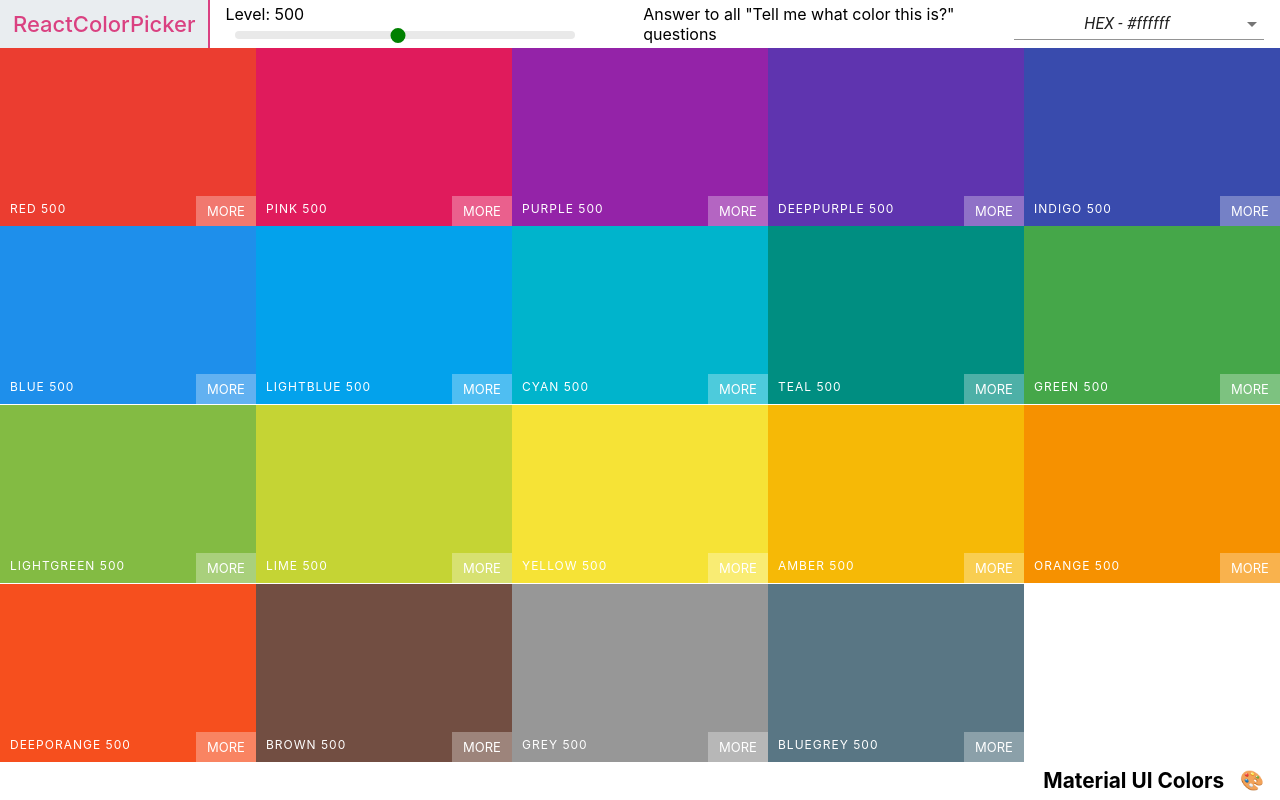
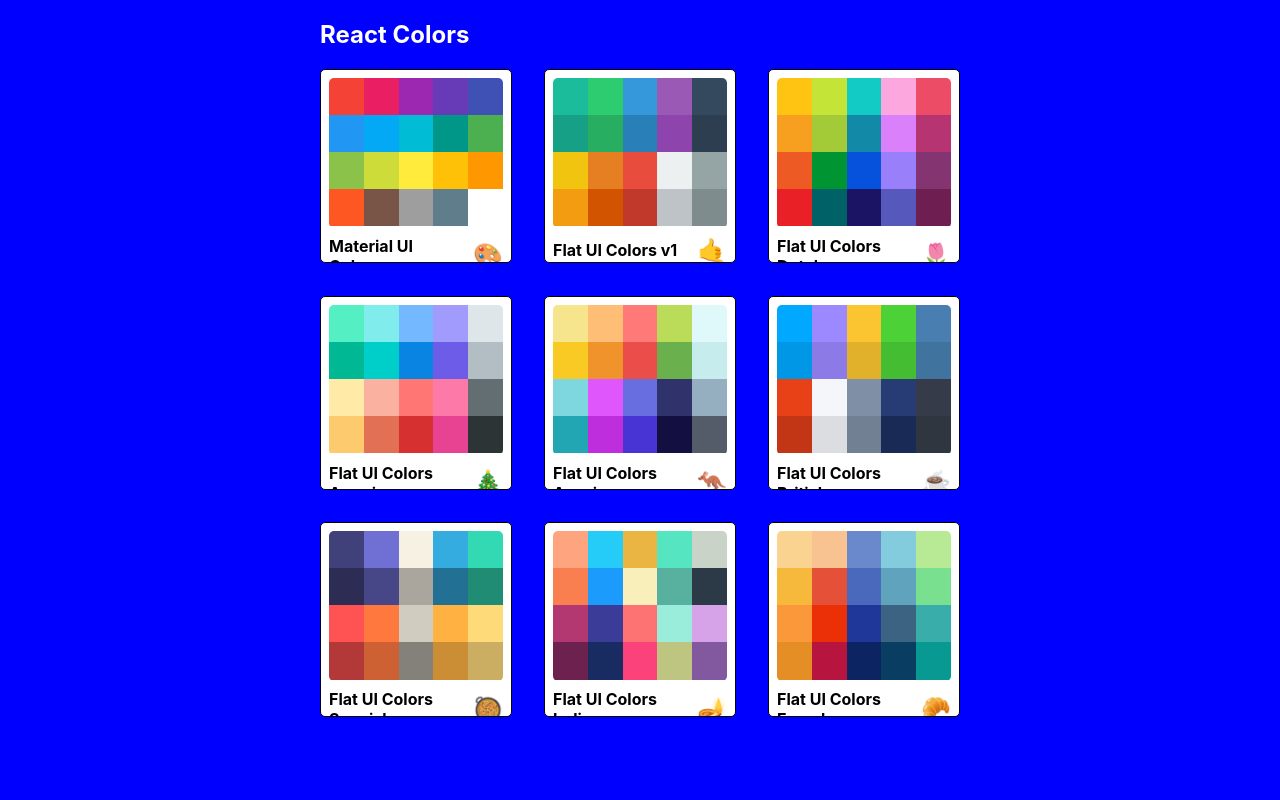
Before and after one commit to nidhi-shah2793/react-colors, a React (Create React App) app: page / in a window 1280 px wide. Built offline with nearby package versions, Linux system fonts and the light colour scheme.

Commit message:
styled homepage and minipalettes

```diff
--- a/package.json
+++ b/package.json
@@ -5,6 +5,7 @@
   "dependencies": {
     "@material-ui/core": "^4.11.2",
     "@material-ui/icons": "^4.11.2",
+    "@material-ui/styles": "^4.11.2",
     "@testing-library/jest-dom": "^5.11.6",
     "@testing-library/react": "^11.2.2",
     "@testing-library/user-event": "^12.6.0",
@@ -13,6 +14,7 @@
     "react": "^17.0.1",
     "react-copy-to-clipboard": "^5.0.2",
     "react-dom": "^17.0.1",
+    "react-router-dom": "^5.2.0",
     "react-scripts": "4.0.1",
     "web-vitals": "^0.2.4"
   },
--- a/src/App.js
+++ b/src/App.js
@@ -1,13 +1,20 @@
 import React from "react";
 import "./App.css";
-import Palette from "./Palette";
-import { seedColors } from "./seedColors";
-import { generatePalette } from "./colorHelpers";
+import { Route, Switch } from "react-router-dom";
+import PaletteGen from "./PaletteGen";
+import PaletteList from "./PaletteList";
 
 function App() {
   return (
     <div className="App">
-      <Palette palette={generatePalette(seedColors[0])} />
+      <Switch>
+        <Route exact path="/palettes/:id">
+          <PaletteGen />
+        </Route>
+        <Route exact path="/">
+          <PaletteList />
+        </Route>
+      </Switch>
     </div>
   );
 }
--- a/src/ColorBox.css
+++ b/src/ColorBox.css
@@ -6,7 +6,7 @@
   display: inline-block;
   position: relative;
   cursor: pointer;
-  margin-bottom: -3.5px;
+  margin-bottom: -4.1px;
 }
 
 .ColorBox__copyButton {
--- /dev/null
+++ b/src/MiniPalette.js
@@ -0,0 +1,76 @@
+import React from "react";
+import { withStyles } from "@material-ui/styles";
+import { useHistory } from "react-router-dom";
+import ColorBox from "./ColorBox";
+
+const styles = {
+  root: {
+    backgroundColor: "white",
+    border: "1px solid black",
+    borderRadius: "5px",
+    padding: "0.5rem",
+    position: "relative",
+    overflow: "hidden",
+    "&:hover": {
+      cursor: "pointer",
+    },
+  },
+  colors: {
+    backgroundColor: "white",
+    height: "150px",
+    width: "100%",
+    borderRadius: "5px",
+    overflow: "hidden",
+  },
+  title: {
+    display: "flex",
+    justifyContent: "space-between",
+    alignItems: "center",
+    margin: "0 auto",
+    color: "black",
+    paddingTop: "0.5rem",
+    fontSize: "1rem",
+    position: "relative",
+  },
+  emoji: {
+    marginLeft: "0.5rem",
+    fontSize: "1.5rem",
+  },
+  miniColor: {
+    height: "25%",
+    width: "20%",
+    display: "inline-block",
+    margin: "0",
+    marginTop: "0",
+    position: "relative",
+    marginBottom: "-4.5px",
+  },
+};
+
+function MiniPalette({ colors, emoji, id, paletteName, classes }) {
+  const history = useHistory();
+
+  const goToPalette = () => {
+    history.push(`/palettes/${id}`);
+  };
+
+  const miniColorBoxes = colors.map((color) => (
+    <div
+      key={color.name}
+      className={classes.miniColor}
+      style={{ background: color.color }}
+    ></div>
+  ));
+
+  return (
+    <div className={classes.root} onClick={goToPalette}>
+      <div className={classes.colors}>{miniColorBoxes}</div>
+      <h5 className={classes.title}>
+        {paletteName}
+        <span className={classes.emoji}>{emoji}</span>
+      </h5>
+    </div>
+  );
+}
+
+export default withStyles(styles)(MiniPalette);
--- a/src/Navbar.js
+++ b/src/Navbar.js
@@ -1,4 +1,5 @@
 import React, { useState } from "react";
+import { Link } from "react-router-dom";
 import Slider from "rc-slider";
 import Select from "@material-ui/core/Select";
 import MenuItem from "@material-ui/core/MenuItem";
@@ -29,7 +30,7 @@ function Navbar({ changeLevel, level, handleFormatChange }) {
   return (
     <nav className="Navbar">
       <div className="Navbar__logo">
-        <a href="/">ReactColorPicker</a>
+        <Link to="/">ReactColorPicker</Link>
       </div>
       <div className="Navbar__sliderContainer">
         <span>Level: {level}</span>
--- /dev/null
+++ b/src/PaletteGen.js
@@ -0,0 +1,17 @@
+import React from "react";
+import { useParams } from "react-router-dom";
+import { generatePalette } from "./colorHelpers";
+import { seedColors } from "./seedColors";
+import Palette from "./Palette";
+
+function PaletteGen() {
+  const { id } = useParams();
+
+  const foundPalette = seedColors.find(function (palette) {
+    return palette.id === id;
+  });
+
+  return <Palette palette={generatePalette(foundPalette)} />;
+}
+
+export default PaletteGen;
--- /dev/null
+++ b/src/PaletteList.js
@@ -0,0 +1,53 @@
+import React from "react";
+import { seedColors } from "./seedColors";
+import MiniPalette from "./MiniPalette";
+import { withStyles } from "@material-ui/styles";
+
+const styles = {
+  root: {
+    backgroundColor: "blue",
+    height: "100%",
+    display: "flex",
+    alignItems: "flex-start",
+    justifyContent: "center",
+  },
+  container: {
+    width: "50%",
+    display: "flex",
+    flexDirection: "column",
+    flexWrap: "wrap",
+    alignItems: "space-evenly",
+    justifyContent: "flex-start",
+  },
+  nav: {
+    display: "flex",
+    width: "100%",
+    justifyContent: "space-between",
+    color: "white",
+  },
+  palettes: {
+    boxSizing: "border-box",
+    width: "100%",
+    display: "grid",
+    gridTemplateColumns: "repeat(3,30%)",
+    gridGap: "5%",
+  },
+};
+
+function PaletteList({ classes }) {
+  const msg = seedColors.map((palette) => (
+    <MiniPalette key={palette.id} {...palette} />
+  ));
+  return (
+    <div className={classes.root}>
+      <div className={classes.container}>
+        <nav className={classes.nav}>
+          <h1>React Colors</h1>
+        </nav>
+        <div className={classes.palettes}>{msg}</div>
+      </div>
+    </div>
+  );
+}
+
+export default withStyles(styles)(PaletteList);
--- a/src/index.js
+++ b/src/index.js
@@ -1,14 +1,17 @@
-import React from 'react';
-import ReactDOM from 'react-dom';
-import './index.css';
-import App from './App';
-import reportWebVitals from './reportWebVitals';
+import React from "react";
+import ReactDOM from "react-dom";
+import "./index.css";
+import App from "./App";
+import reportWebVitals from "./reportWebVitals";
+import { BrowserRouter as Router } from "react-router-dom";
 
 ReactDOM.render(
-  <React.StrictMode>
-    <App />
-  </React.StrictMode>,
-  document.getElementById('root')
+  <Router>
+    <React.StrictMode>
+      <App />
+    </React.StrictMode>
+  </Router>,
+  document.getElementById("root")
 );
 
 // If you want to start measuring performance in your app, pass a function
--- a/src/seedColors.js
+++ b/src/seedColors.js
@@ -55,7 +55,7 @@ const seedColors = [
   {
     paletteName: "Flat UI Colors Dutch",
     id: "flat-ui-colors-dutch",
-    emoji: "🇳🇱",
+    emoji: "🌷",
     colors: [
       { name: "Sunflower", color: "#FFC312" },
       { name: "Energos", color: "#C4E538" },
@@ -82,7 +82,7 @@ const seedColors = [
   {
     paletteName: "Flat UI Colors American",
     id: "flat-ui-colors-american",
-    emoji: "🇺🇸",
+    emoji: "🎄",
     colors: [
       { name: "LightGreenishBlue", color: "#55efc4" },
       { name: "FadedPoster", color: "#81ecec" },
@@ -109,7 +109,7 @@ const seedColors = [
   {
     paletteName: "Flat UI Colors Aussie",
     id: "flat-ui-colors-aussie",
-    emoji: "🇦🇺",
+    emoji: "🦘",
     colors: [
       { name: "Beekeeper", color: "#f6e58d" },
       { name: "SpicedNectarine", color: "#ffbe76" },
@@ -136,7 +136,7 @@ const seedColors = [
   {
     paletteName: "Flat UI Colors British",
     id: "flat-ui-colors-british",
-    emoji: "🇬🇧",
+    emoji: "☕",
     colors: [
       { name: "ProtossPylon", color: "#00a8ff" },
       { name: "Periwinkle", color: "#9c88ff" },
@@ -163,7 +163,7 @@ const seedColors = [
   {
     paletteName: "Flat UI Colors Spanish",
     id: "flat-ui-colors-spanish",
-    emoji: "🇪🇸",
+    emoji: "🥘",
     colors: [
       { name: "JacksonsPurple", color: "#40407a" },
       { name: "C64Purple", color: "#706fd3" },
@@ -190,7 +190,7 @@ const seedColors = [
   {
     paletteName: "Flat UI Colors Indian",
     id: "flat-ui-colors-indian",
-    emoji: "🇮🇳",
+    emoji: "🪔",
     colors: [
       { name: "OrchidOrange", color: "#FEA47F" },
       { name: "SpiroDiscoBall", color: "#25CCF7" },
@@ -217,7 +217,7 @@ const seedColors = [
   {
     paletteName: "Flat UI Colors French",
     id: "flat-ui-colors-french",
-    emoji: "🇫🇷",
+    emoji: "🥐",
     colors: [
       { name: "FlatFlesh", color: "#fad390" },
       { name: "MelonMelody", color: "#f8c291" },
@@ -243,4 +243,4 @@ const seedColors = [
   },
 ];
 
-export {seedColors}
+export { seedColors };
```
Also changed, not shown: 2 other files (tests, documents, lock files or other folders).
